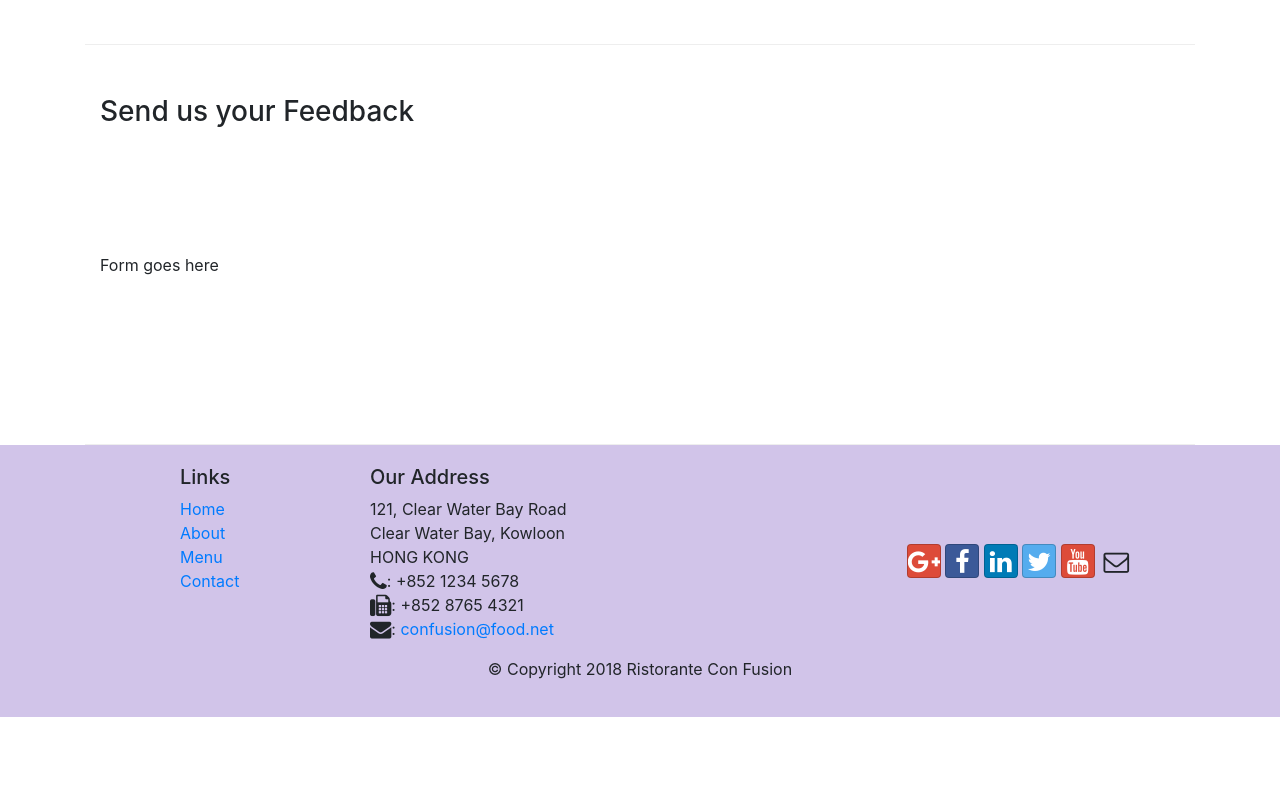
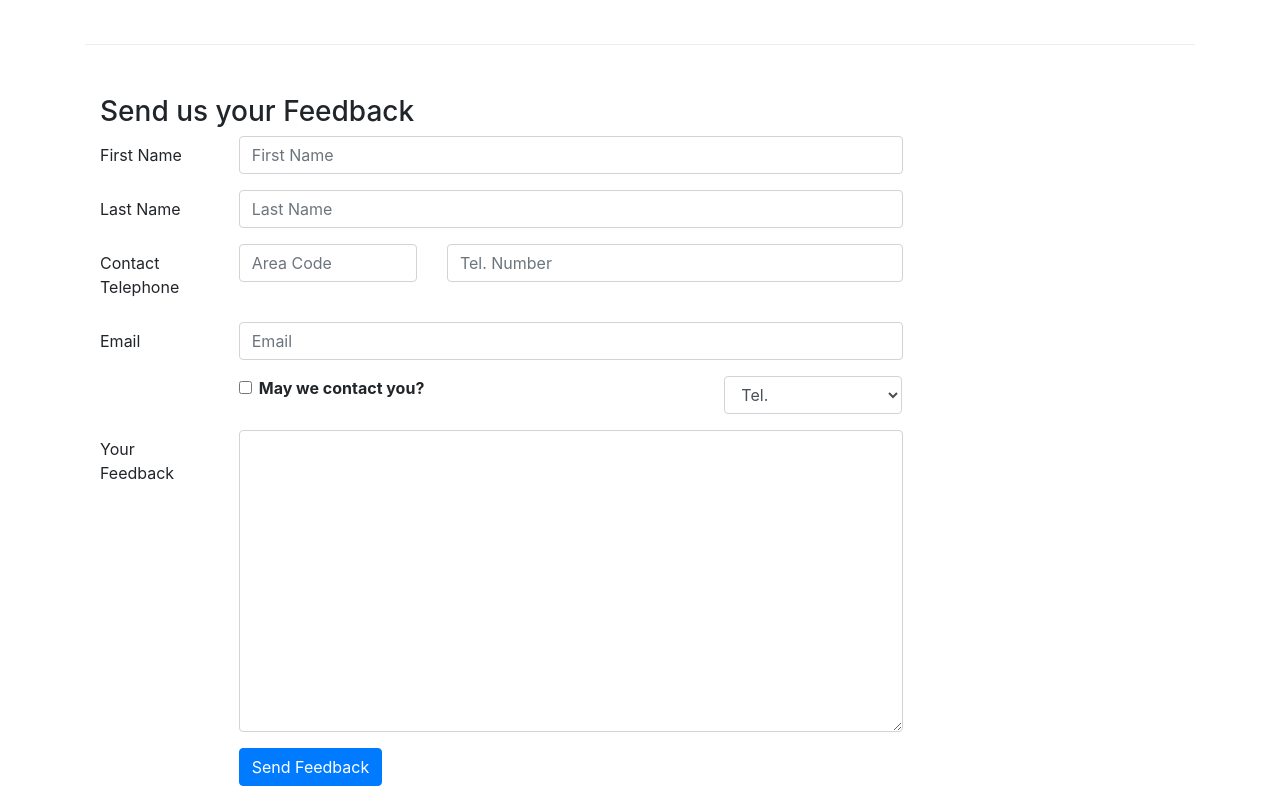
Before and after one commit to kychris/Bootstrap-Learning, a website: page Week1/conFusion/contactus.html in a window 1280 px wide. Shown: the part 840-1645 px from the top of the page. Before the commit the page ends 1557 px from the top, so only its background shows below. Drawn offline with nearby package versions, Linux system fonts and the light colour scheme.

Commit message:
forms included

```diff
--- a/Week1/conFusion/contactus.html
+++ b/Week1/conFusion/contactus.html
@@ -92,7 +92,81 @@
               <h3>Send us your Feedback</h3>
            </div>
             <div class="col-12 col-md-9">
-                Form goes here
+                <form>
+                    <div class="form-group row">
+                        <label for="firstname" class="col-md-2 col-form-label">First Name</label>
+                        <div class="col-md-10">
+                            <input type="text" class="form-control" id="firstname" name="firstname"
+                                placeholder="First Name">
+                        </div>
+                    </div>
+
+                    <div class="form-group row">
+                        <label for="lastname" class="col-md-2 col-form-label">Last Name</label>
+                        <div class="col-md-10">
+                            <input type="text" class="form-control" id="lastname" name="lastname"
+                                placeholder="Last Name">
+                        </div>
+                    </div>
+
+
+                    <div class="form-group row">
+                        <label for="telnum" class="col-12 col-md-2 col-form-label">Contact Telephone</label>
+                        <div class="col-5 col-md-3">
+                            <input type="tel" class="form-control" id="areacode" name="areacode"
+                                placeholder="Area Code">
+                        </div>
+
+                        <div class="col-7 col-md-7">
+                            <input type="tel" class="form-control" id="telnum" name="telnum"
+                                placeholder="Tel. Number">
+                        </div>
+                    </div>
+
+                    <div class="form-group row">
+                        <label for="emailid" class="col-md-2 col-form-label">Email</label>
+                        <div class="col-md-10">
+                            <input type="email" class="form-control" id="emailid" name="emailid"
+                                placeholder="Email">
+                        </div>
+                    </div>
+
+
+                    <div class="form-group row">
+                        <div class="col-md-6 offset-md-2">
+                            <div class="form-check">
+                                <input type="checkbox" class="form-check-input" name="approve" id="approve" value="">
+                                <label for="approve" class="form-check-label">
+                                    <strong>May we contact you?</strong>
+                                </label>
+                            </div>
+                        </div>
+
+                        <div class="col-md-3 offset-md-1">
+                            <select class="form-control">
+                                <option>Tel.</option>
+                                <option>Email</option>
+                            </select>
+                        </div>
+                    </div>
+
+                    <div class="form-group row">
+                        <label for="feedback" class="col-md-2 col-form-label">Your Feedback</label>
+                        <div class="col-md-10">
+                            <textarea class="form-control" id="feedback" name="feedback"
+                                rows="12"></textarea>
+                        </div>
+                    </div>
+
+                    <div class="form-group row">
+                        <div class="offset-md-2 col-md-10">
+                            <button type="submit" class="btn btn-primary">
+                                Send Feedback
+                            </button>
+                        </div>
+                    </div>
+
+                </form>
             </div>
              <div class="col-12 col-md">
             </div>
```
